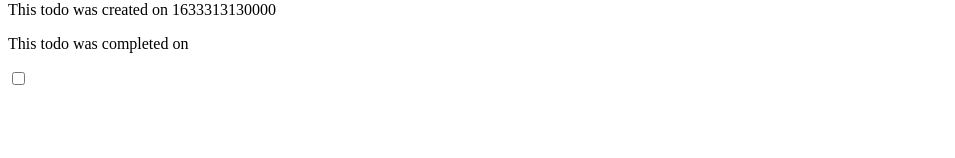
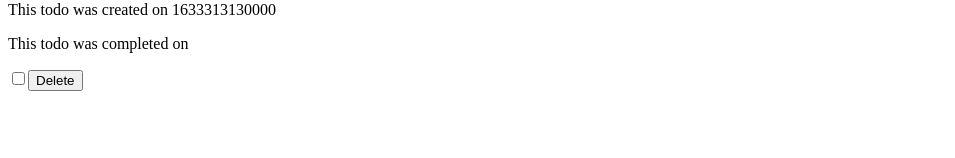
Before and after one commit to WanderingProgrammer445/CSC436_HW2, a React (Create React App) app: page / in a window 1280 px wide. Shown: the part 142-300 px from the top of the page, without its empty margins (0-955 px from the left). Built offline with nearby package versions, Linux system fonts and the light colour scheme.

Commit message:
1. Basic login/logout/register with no confirm password check. 2. Delete seems to work
TODO: Get toggle complete and create to work.

```diff
--- a/src/App.js
+++ b/src/App.js
@@ -7,6 +7,38 @@ import {useState, useReducer} from 'react';
 function App() {
 
 
+
+    function toDoReducer (state, action) {
+        switch (action.type) {
+            case 'CREATE_TODO':
+              const newToDo = {
+                  title: action.title,
+                  description: action.description,
+                  dateCreated: action.dateCreated,
+                  complete: false,
+                  dateCompleted: ''
+                }
+                return [ newToDo, ...state ]
+            case 'TOGGLE_TODO':
+              return state.map(
+                  (todo, i)=>{
+                      if(i === action.index){
+                          return {... todo, dateCompleted: action.completed?Date.now():'', complete: action.completed }
+                        } else {
+                            return todo
+                        }
+                    })
+
+
+            case 'DELETE_TODO':
+                return state.filter((todo,i)=>{return i!==action.index})
+            default:
+               return state;
+        }
+      }
+
+
+    const [toDoList, dispatchToDo] = useReducer(toDoReducer,[{title: 'Do something', description: 'something', dateCreated: Date.now(), complete: false, dateCompleted: ''}]);
 
 
     function userReducer (state, action) {
@@ -27,7 +59,7 @@ function App() {
         <div>
             <UserLine username={username} dispatchUser={dispatchUser}/>
 			{username && <AddToDo username={username}/>}
-			<ToDoList/>
+			<ToDoList toDoList={toDoList} dispatchToDo={dispatchToDo}/>
         </div>
   );
 }
--- a/src/ToDo.js
+++ b/src/ToDo.js
@@ -1,15 +1,24 @@
 
 
-function ToDo({title='', description='', dateCreated=Date.now(), complete=false, dateCompleted=Date.now()}) {
+function ToDo({title='', description='', dateCreated=Date.now(), complete=false, listIndex, dateCompleted=Date.now(), dispatchToDo}) {
+    const index = listIndex;
 
+	function handleDelete(evt){
+        dispatchToDo({type:"DELETE_TODO", index})
+	}
+
+	function handleToggle(evt){
+        dispatchToDo({type: "TOGGLE_TODO", index, complete: evt.target.checked})
+	}
     return (
         <div>
 	        <h3>{title}</h3>
 		    <p>{description}</p>
 		    <p>This todo was created on {dateCreated}</p>
 		    <p>This todo was completed on {dateCompleted}</p>
-		    <input  type="checkbox"/>
-	</div>
+		    <input  type="checkbox" onClick={handleToggle}/>
+			<button type="button" onClick={handleDelete}>Delete</button>
+	    </div>
   );
 }
 
--- a/src/ToDoList.js
+++ b/src/ToDoList.js
@@ -1,10 +1,13 @@
 import ToDo from './ToDo';
 
-function ToDoList() {
+function ToDoList({toDoList=[{title: 'Do something', description: 'something', dateCreated: Date.now(), complete: false, dateCompleted: ''}],dispatchToDo}) {
   return (
     <div>
-	   <ToDo title='Do something' description='something' dateCreated={Date.now()} complete={false} dateCompleted='' />
-	</div>
+
+     {toDoList.map((t,i) =>
+	   <ToDo title={t.title} description={t.description} dateCreated={t.dateCreated} complete={t.complete} dateCompleted={t.dateCompleted} listIndex={i} dispatchToDo={dispatchToDo} />)
+     }
+     </div>
   );
 }
 
```
